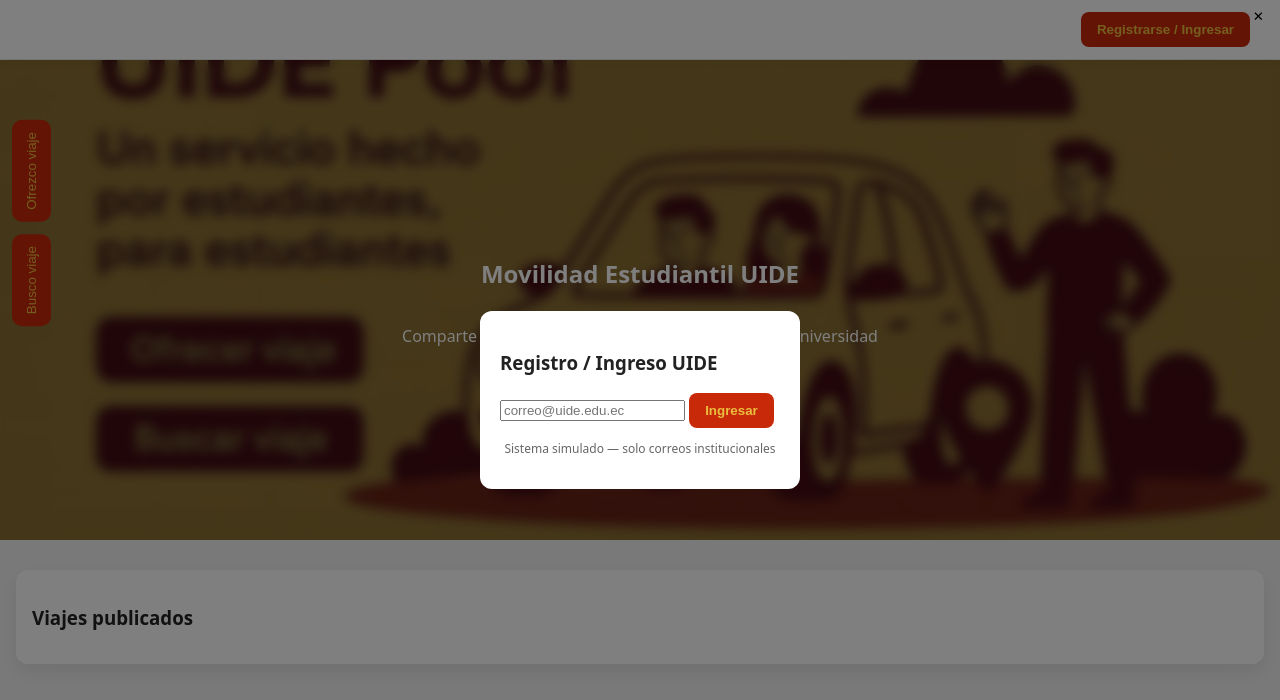
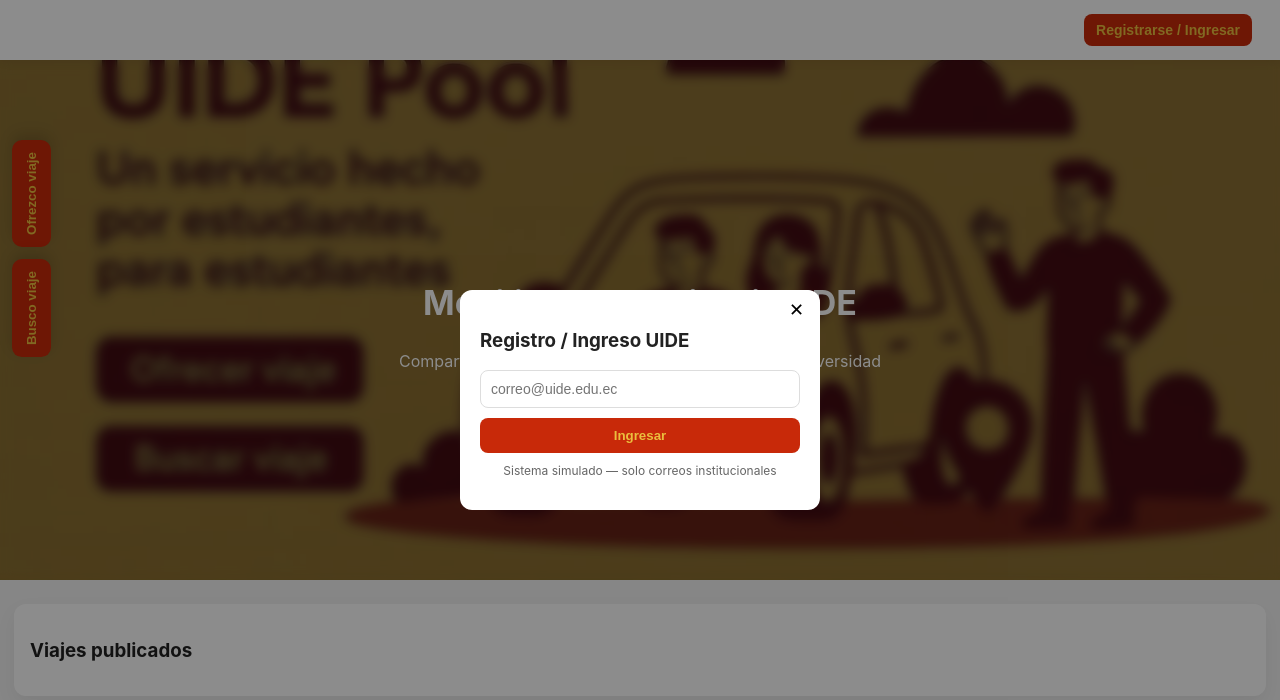
Before and after one commit to GuillermoTeran/movilidad_uide, a plain HTML site: page index.html in a window 1280 px wide. Drawn offline with Linux system fonts and the light colour scheme.

Commit message:
Update style.css

```diff
--- a/style.css
+++ b/style.css
@@ -4,37 +4,41 @@
   --muted:#f4f4f4;
   --card:#ffffff;
   --text:#222;
+  --max-width:1000px;
 }
 
 /* RESET */
-*{box-sizing:border-box}
+*{
+  box-sizing:border-box;
+}
+
 body{
   margin:0;
-  font-family:system-ui, Arial;
+  font-family:Inter, system-ui, -apple-system, "Segoe UI", Roboto, Arial;
   background:var(--muted);
   color:var(--text);
 }
 
-/* TOP BAR */
+/* ================= TOP BAR ================= */
 .topbar{
-  position:fixed;
-  top:0;
-  right:0;
-  left:0;
-  z-index:20;
   display:flex;
   justify-content:flex-end;
-  gap:12px;
-  padding:12px 18px;
+  align-items:center;
+  gap:10px;
+  padding:14px 18px;
   background:#fff;
-  box-shadow:0 2px 10px rgba(0,0,0,.08);
+  box-shadow:0 2px 10px rgba(0,0,0,0.06);
+  position:sticky;
+  top:0;
+  z-index:20;
 }
 
 .current-user{
   font-size:13px;
+  color:#444;
 }
 
-/* BOTONES */
+/* ================= BUTTONS ================= */
 .btn{
   background:var(--red);
   color:var(--yellow);
@@ -45,15 +49,26 @@ body{
   cursor:pointer;
 }
 
-/* BOTONES LATERALES */
+.btn.small{
+  padding:8px 12px;
+  font-size:14px;
+}
+
+.btn.secondary{
+  background:transparent;
+  color:var(--red);
+  border:1px solid var(--red);
+}
+
+/* ================= LEFT RAIL ================= */
 .left-rail{
   position:fixed;
   left:12px;
-  top:120px;
+  top:140px;
   display:flex;
   flex-direction:column;
   gap:12px;
-  z-index:30;
+  z-index:15;
 }
 
 .rail-btn{
@@ -64,98 +79,181 @@ body{
   border:none;
   padding:12px;
   border-radius:10px;
+  font-weight:700;
   cursor:pointer;
+  box-shadow:0 6px 14px rgba(0,0,0,0.15);
 }
 
-/* HERO */
+/* ================= HERO ================= */
 .hero-bg{
-  margin-top:60px;
-  height:60vh;
-  background:url("image.jpg") center/cover no-repeat;
+  height:65vh;
+  background:url("image.jpg") center / cover no-repeat;
   position:relative;
-  z-index:0;
+  z-index:1;
 }
 
+/* SOLO la capa visual lleva pointer-events:none */
 .hero-bg::before{
   content:"";
   position:absolute;
   inset:0;
-  background:rgba(0,0,0,.45);
   backdrop-filter:blur(6px);
+  background:rgba(0,0,0,0.45);
   pointer-events:none;
 }
 
 .hero-overlay{
   position:relative;
-  z-index:1;
   height:100%;
   display:flex;
   flex-direction:column;
   justify-content:center;
   align-items:center;
+  text-align:center;
   color:#fff;
-  text-align:center;
-  pointer-events:none;
+  padding:20px;
+  z-index:2;
 }
 
-/* MAIN */
+.hero-overlay h2{
+  font-size:34px;
+  margin-bottom:12px;
+}
+
+.hero-overlay p{
+  font-size:16px;
+  max-width:520px;
+}
+
+/* ================= MAIN ================= */
+#app{
+  max-width:var(--max-width);
+  margin:0 auto;
+}
+
 .main{
+  padding:24px 14px;
   position:relative;
   z-index:10;
-  padding:30px 16px;
 }
 
-/* CARDS */
+/* ================= CARDS ================= */
 .card{
-  background:#fff;
+  background:var(--card);
   padding:16px;
   border-radius:12px;
-  margin-bottom:20px;
-  box-shadow:0 8px 20px rgba(0,0,0,.08);
+  box-shadow:0 8px 20px rgba(0,0,0,0.06);
+  margin-bottom:18px;
 }
 
-.hidden{display:none}
+.hidden{
+  display:none;
+}
 
-/* LISTS */
+/* ================= FORMS ================= */
+form{
+  display:flex;
+  flex-direction:column;
+  gap:10px;
+}
+
+input,
+textarea{
+  padding:10px;
+  border-radius:8px;
+  border:1px solid #ddd;
+  font-size:14px;
+}
+
+textarea{
+  resize:vertical;
+}
+
+.car-fieldset{
+  border:1px dashed #ccc;
+  padding:10px;
+  border-radius:8px;
+}
+
+.form-actions{
+  display:flex;
+  gap:10px;
+  margin-top:8px;
+}
+
+/* ================= LISTS ================= */
+.list-columns{
+  display:flex;
+  flex-direction:column;
+  gap:14px;
+}
+
+@media(min-width:800px){
+  .list-columns{
+    flex-direction:row;
+  }
+}
+
 .list{
   list-style:none;
   padding:0;
+  margin:0;
 }
 
 .list li{
+  padding:12px;
   border-bottom:1px solid #eee;
-  padding:10px 0;
+  display:flex;
+  flex-direction:column;
+  gap:6px;
 }
 
-/* MODAL */
+.actions{
+  display:flex;
+  gap:8px;
+  margin-top:6px;
+}
+
+/* ================= FOOTER ================= */
+.foot{
+  text-align:center;
+  padding:16px;
+  color:#777;
+}
+
+/* ================= MODAL ================= */
 .modal{
   position:fixed;
   inset:0;
-  background:rgba(0,0,0,.5);
   display:flex;
   align-items:center;
   justify-content:center;
-  z-index:50;
+  background:rgba(0,0,0,0.45);
+  z-index:30;
 }
 
 .modal-content{
   background:#fff;
   padding:20px;
   border-radius:12px;
-  width:320px;
+  width:90%;
+  max-width:360px;
+  position:relative;
 }
 
 .modal-close{
   position:absolute;
+  top:8px;
   right:10px;
-  top:8px;
+  background:none;
   border:none;
-  background:none;
+  font-size:18px;
   cursor:pointer;
 }
 
 .hint{
   font-size:12px;
   color:#666;
+  margin-top:10px;
   text-align:center;
 }
```
